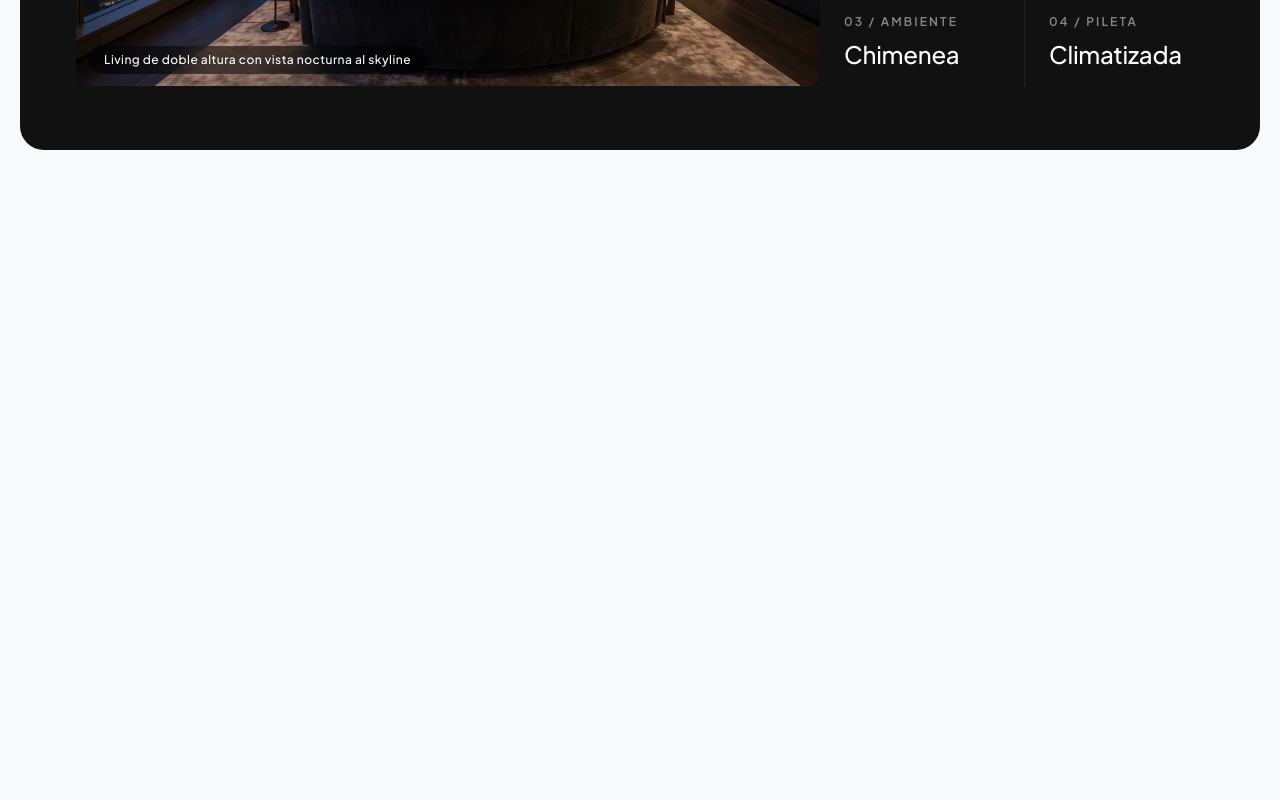
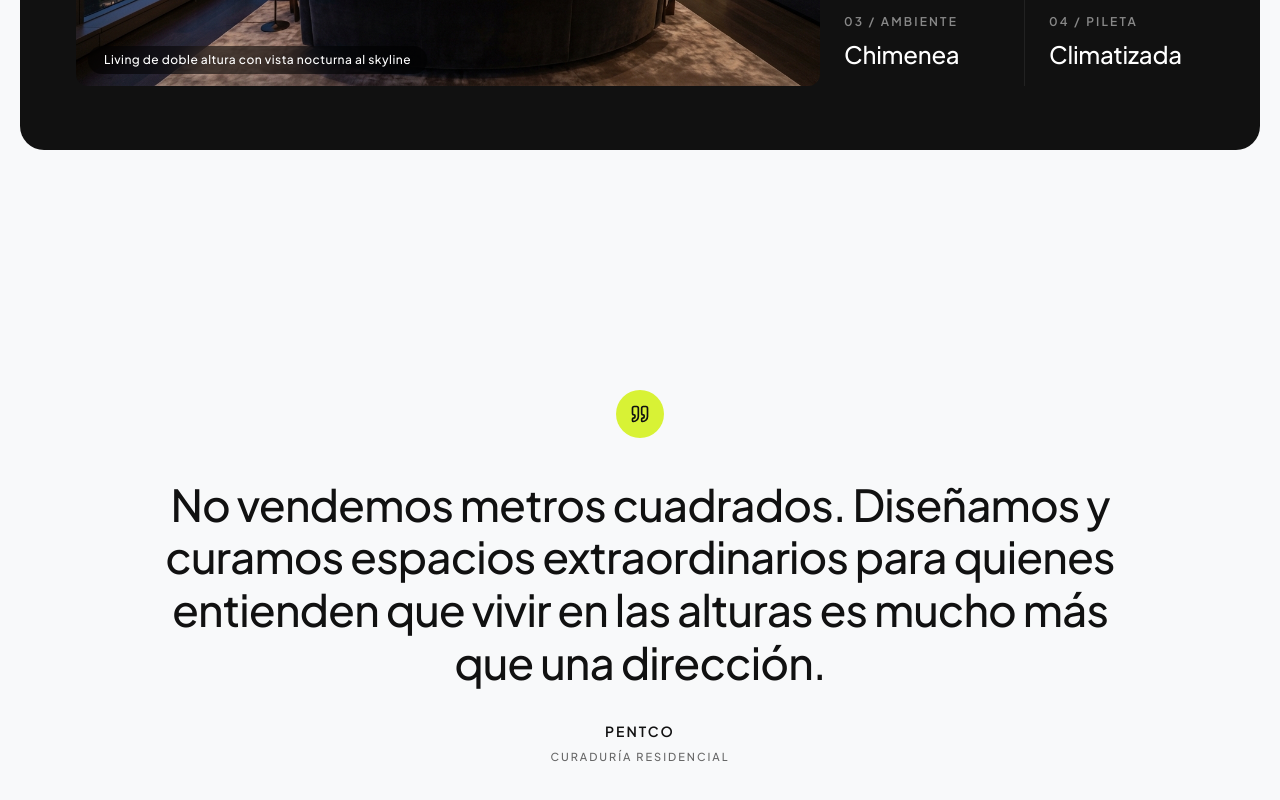
Before and after one commit to javieruncos/luxury, a React (Vite) app: page / in a window 1280 px wide. Shown: the part 3232-4032 px from the top of the page. Before the commit the page ends 3494 px from the top, so only its background shows below. Built offline with nearby package versions, Linux system fonts and the light colour scheme.

Commit message:
feat: agregar statement editorial

```diff
--- a/src/App.jsx
+++ b/src/App.jsx
@@ -2,6 +2,7 @@ import Hero from "./components/Hero";
 import Projects from "./components/Projects";
 import Anatomy from "./components/Anatomy";
 import CrownJewel from "./components/CrownJewel";
+import Testimonial from "./components/Testimonial";
 
 function App() {
   return (
@@ -10,6 +11,7 @@ function App() {
       <Projects />
       <Anatomy />
       <CrownJewel />
+      <Testimonial />
     </main>
   );
 }
--- /dev/null
+++ b/src/components/Testimonial.jsx
@@ -0,0 +1,47 @@
+import { motion, useReducedMotion } from "motion/react";
+import { Quote } from "lucide-react";
+
+const EASE = [0.16, 1, 0.3, 1];
+
+export default function Testimonial() {
+  const reduceMotion = useReducedMotion();
+  const reveal = (delay = 0) =>
+    reduceMotion
+      ? {}
+      : {
+          initial: { opacity: 0, y: 20 },
+          whileInView: { opacity: 1, y: 0 },
+          viewport: { once: true, margin: "-60px" },
+          transition: { duration: 0.8, ease: EASE, delay },
+        };
+
+  return (
+    <section aria-label="Manifiesto Pentco" className="bg-canvas">
+      <div className="mx-auto w-full max-w-5xl px-6 py-24 text-center max-sm:max-w-xl lg:py-32">
+        <motion.div {...reveal()}>
+          <span className="mx-auto flex h-12 w-12 items-center justify-center rounded-full bg-lime max-sm:h-10 max-sm:w-10">
+            <Quote size={20} className="text-carbon" aria-hidden="true" />
+          </span>
+        </motion.div>
+
+        <motion.p
+          {...reveal(0.08)}
+          className="mt-10 text-3xl leading-[1.2] font-medium tracking-[-0.02em] text-carbon max-sm:text-2xl max-sm:leading-[1.25] lg:text-4xl xl:text-[2.75rem]"
+        >
+          No vendemos metros cuadrados. Diseñamos y curamos espacios
+          extraordinarios para quienes entienden que vivir en las alturas
+          es mucho más que una dirección.
+        </motion.p>
+
+        <motion.div {...reveal(0.16)} className="mt-8">
+          <p className="text-sm font-semibold tracking-[0.14em] text-carbon">
+            PENTCO
+          </p>
+          <p className="mt-2 text-[11px] font-medium tracking-[0.18em] text-muted">
+            CURADURÍA RESIDENCIAL
+          </p>
+        </motion.div>
+      </div>
+    </section>
+  );
+}
```
